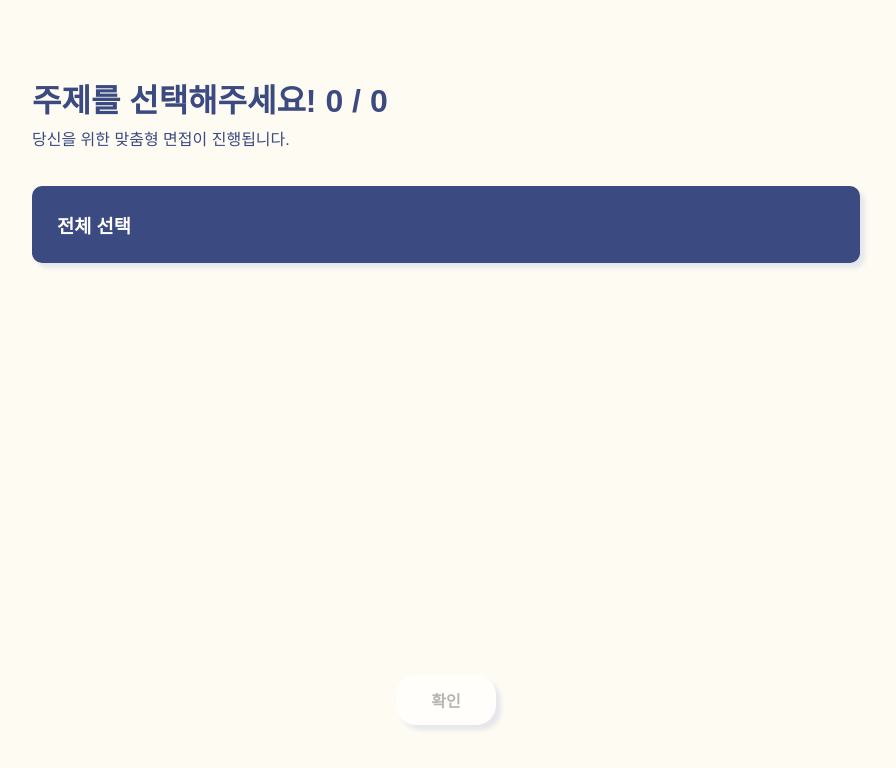
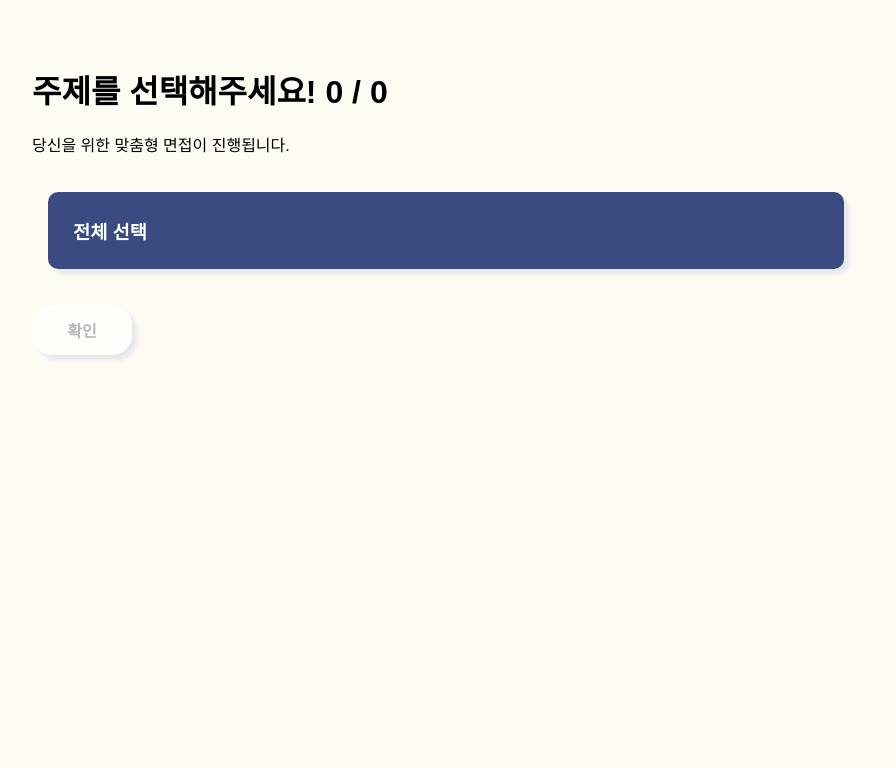
Before and after one commit to dmdeh/job-cracker, a Next.js app: page /selection/contents in a window 1280 px wide. Shown: the top 768 px of the page, without its empty margins (194-1090 px from the left). Built offline with nearby package versions, Linux system fonts and the light colour scheme.

Commit message:
refactor

```diff
--- /dev/null
+++ b/src/app/(routes)/layout.tsx
@@ -0,0 +1,14 @@
+import styles from '@/styles/layout.module.css';
+import { ReactNode } from 'react';
+
+interface LayoutProps {
+  children: ReactNode;
+}
+
+export default function Layout({ children }: LayoutProps) {
+  return (
+    <div className={styles.page}>
+      <main className={styles.list}>{children}</main>
+    </div>
+  );
+}
--- a/src/app/(routes)/selection/contents/contents.module.css
+++ b/src/app/(routes)/selection/contents/contents.module.css
@@ -1,6 +1,9 @@
 .list {
   padding: 16px;
   overflow-y: scroll;
+  display: flex;
+  flex-direction: column;
+  gap: 20px;
 }
 
 .card {
--- a/src/app/(routes)/selection/contents/page.tsx
+++ b/src/app/(routes)/selection/contents/page.tsx
@@ -1,6 +1,5 @@
 'use client';
 
-import Layout from '@/components/Layout';
 import { SelectionCard } from '@/components/SelectionCard/SelectionCard';
 import Button from '@/components/common/Button/Button';
 import { theme } from '@/constants/theme';
@@ -28,50 +27,40 @@ export default function Contents() {
     router.push(`/question?topics=${topics}&contents=${contents}`);
   };
 
-  const header = (
+  return (
     <>
       <h1>
         주제를 선택해주세요! {selected.length} / {topicContents.length}
       </h1>
       <p>당신을 위한 맞춤형 면접이 진행됩니다.</p>
-    </>
-  );
-
-  const footer = (
-    <Button
-      backgroundColor={theme.colors.backgroundLight}
-      width={100}
-      height={50}
-      className={buttonClass(notSelected)}
-      onClick={handleConfirm}
-      disabled={notSelected}
-    >
-      확인
-    </Button>
-  );
-
-  return (
-    <Layout header={header} footer={footer} className={styles.list}>
-      <SelectionCard
-        title="전체 선택"
-        isSelected={allSelected}
-        onClick={() => toggleSelectAll(topicContents)}
-        className={cardClass(allSelected)}
-      />
-      {topicContents.map((item) => {
-        const isSelected = selected.includes(item);
-
-        return (
+      <div className={styles.list}>
+        <SelectionCard
+          title="전체 선택"
+          isSelected={allSelected}
+          onClick={() => toggleSelectAll(topicContents)}
+          className={cardClass(allSelected)}
+        />
+        {topicContents.map((item) => (
           <SelectionCard
             key={item}
             title={item}
-            isSelected={isSelected}
+            isSelected={selected.includes(item)}
             onClick={() => toggleSelectItem(item)}
-            className={cardClass(isSelected)}
+            className={cardClass(selected.includes(item))}
           />
-        );
-      })}
-    </Layout>
+        ))}
+      </div>
+      <Button
+        backgroundColor={theme.colors.backgroundLight}
+        width={100}
+        height={50}
+        className={buttonClass(notSelected)}
+        onClick={handleConfirm}
+        disabled={notSelected}
+      >
+        확인
+      </Button>
+    </>
   );
 }
 
```
Also changed, not shown: src/app/(routes)/layout.module.css (added), 1 other file (tests, documents, lock files or other folders).
